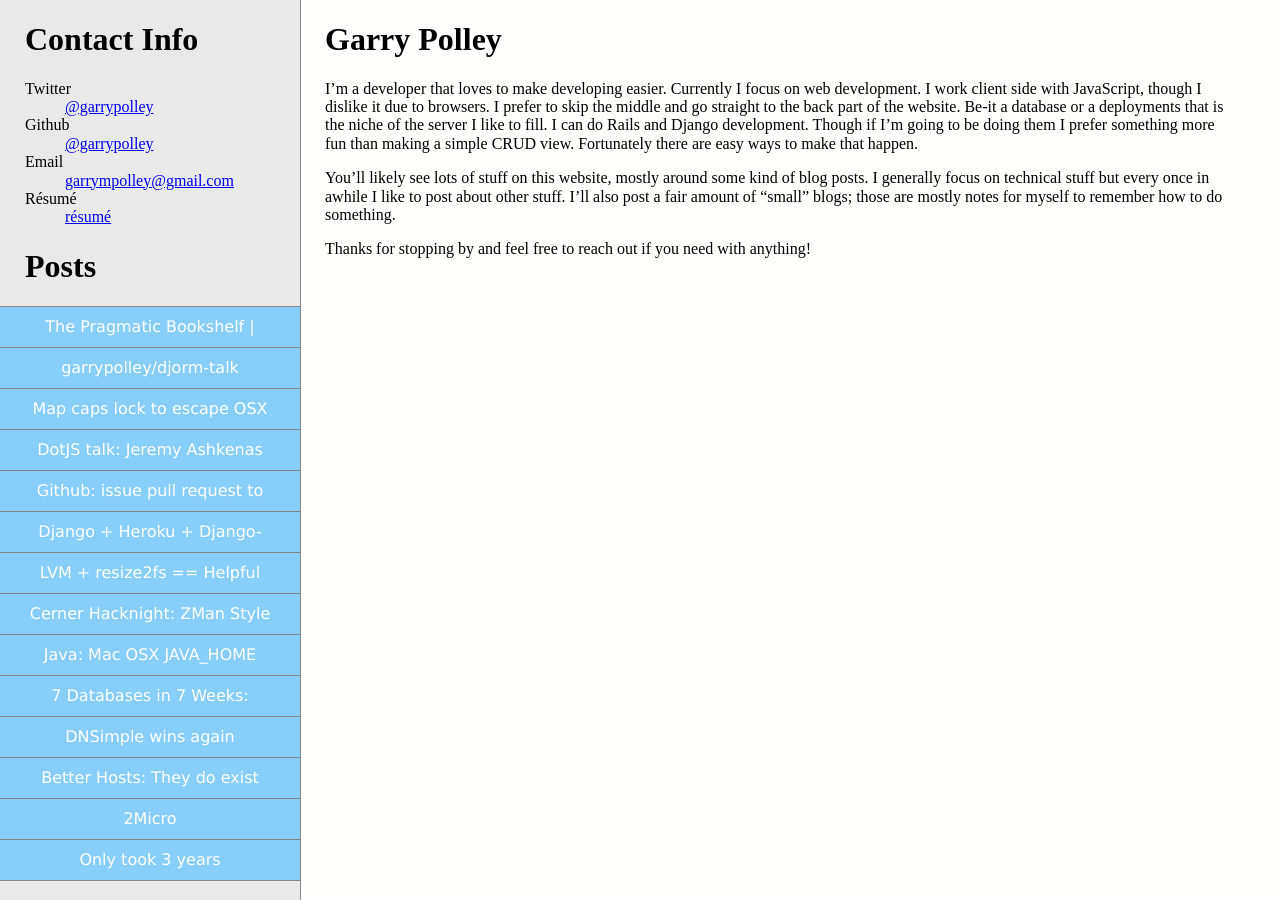
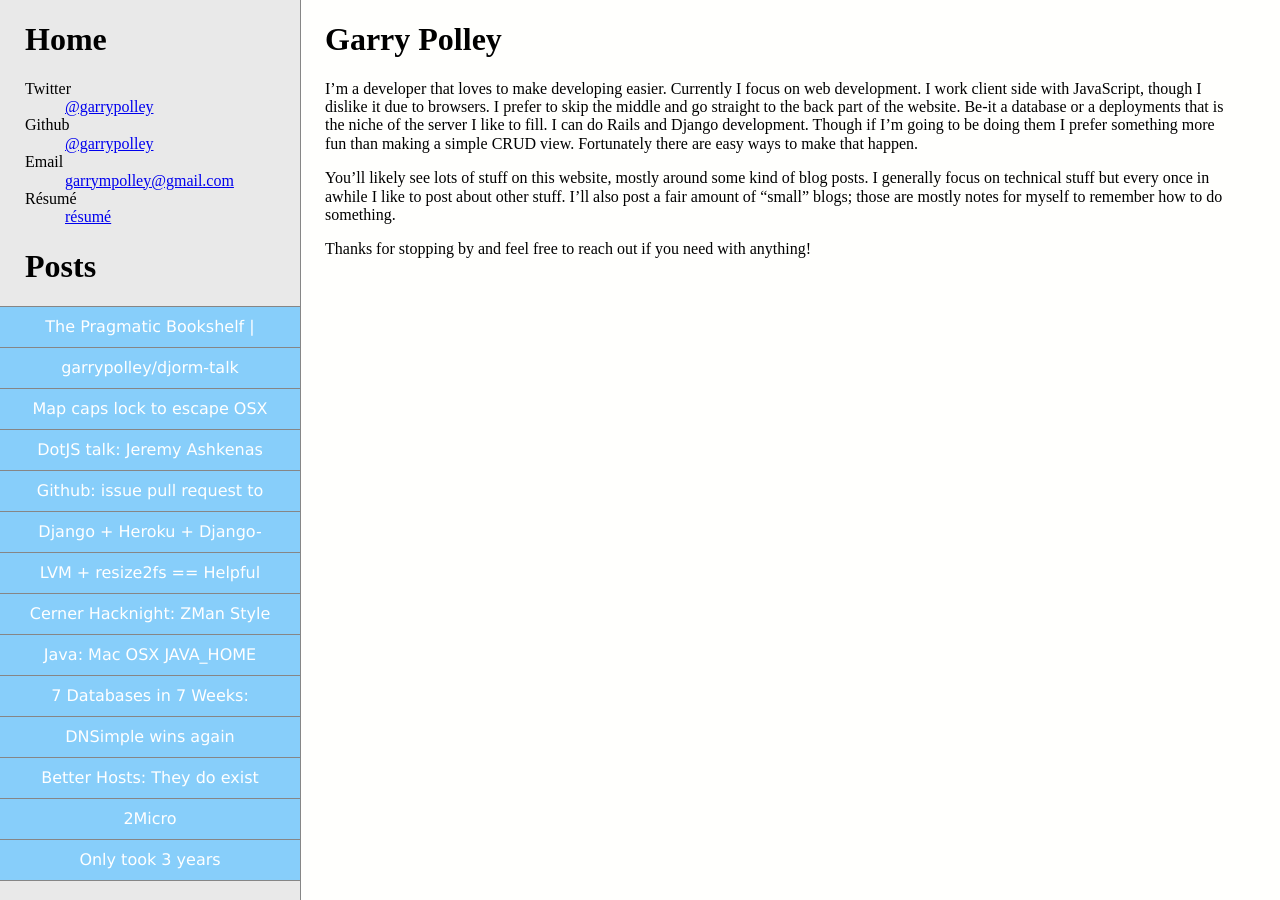
Before and after one commit to garrypolley/garrypolley.github.io, a Jekyll site: the page built from index.md, in a window 1280 px wide. Built offline with Jekyll 4.4.1, drawn with Linux system fonts in a browser that asks for light colours; nearby versions of some CDN libraries.

Commit message:
add styles and link for home page

```diff
--- a/_layouts/default.html
+++ b/_layouts/default.html
@@ -35,6 +35,11 @@
     .site-navigation .contact-info {
       padding-left: 25px;
       padding-right: 25px;
+    }
+
+    .site-navigation .contact-info h1 a, .site-navigation .contact-info h1 a:visited {
+      text-decoration: none;
+      color: black;
     }
 
     .site-navigation .posts h1 {
@@ -147,7 +152,7 @@
 <body>
   <aside class="site-navigation" role="navigation">
     <section class="contact-info">
-      <h1>Contact Info</h1>
+      <h1><a href="/">Home</a></h1>
       <dl>
         <dt>Twitter</dt> <dd><a target="_blank" href="https://twitter.com/garrypolley">@garrypolley</a></dd>
         <dt>Github</dt> <dd><a target="_blank" href="https://github.com/garrypolley">@garrypolley</a></dd>
```
